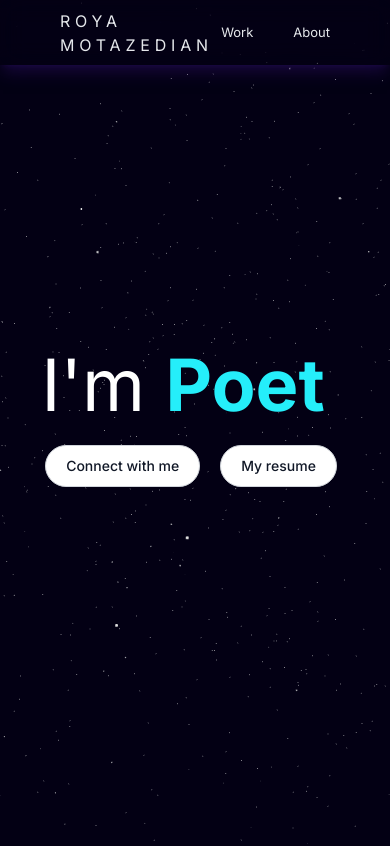
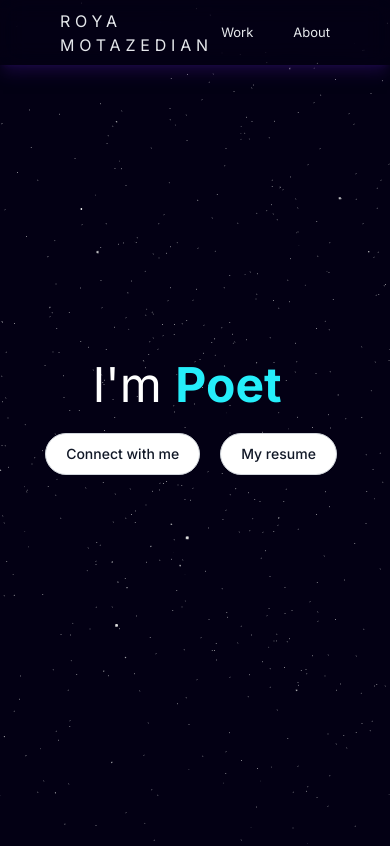
Before and after one commit to ChelseaMaramot/writing-portfolio, a Next.js app: page / in a window 390 px wide. Shown: the top 846 px of the page. Built offline with nearby package versions, Linux system fonts and the light colour scheme.

Commit message:
change navbar text size

```diff
--- a/components/sub/HeroContent.tsx
+++ b/components/sub/HeroContent.tsx
@@ -18,7 +18,7 @@ const HeroContent = () => {
 
   return (
     <div className='h-[100vh] flex flex-col items-center justify-center'>
-      <div className='text-7xl text-white flex items-center justify-center'>
+      <div className='md:text-7xl sm: text-5xl text-white flex items-center justify-center'>
         I&apos;m&nbsp;<span style={{ color: '#25EEFA', fontWeight: 'bold' }}>{text}</span><span><Cursor></Cursor></span>
       </div>
       <div className='flex flex-row justify-center mt-6 space-x-3 z-40'>
```
